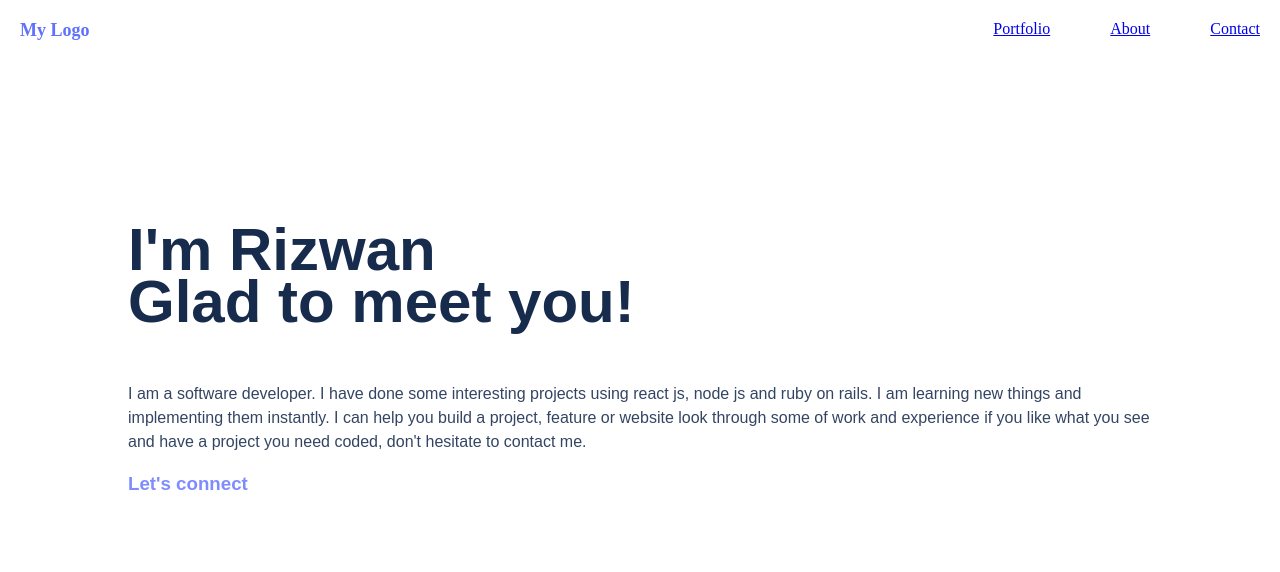
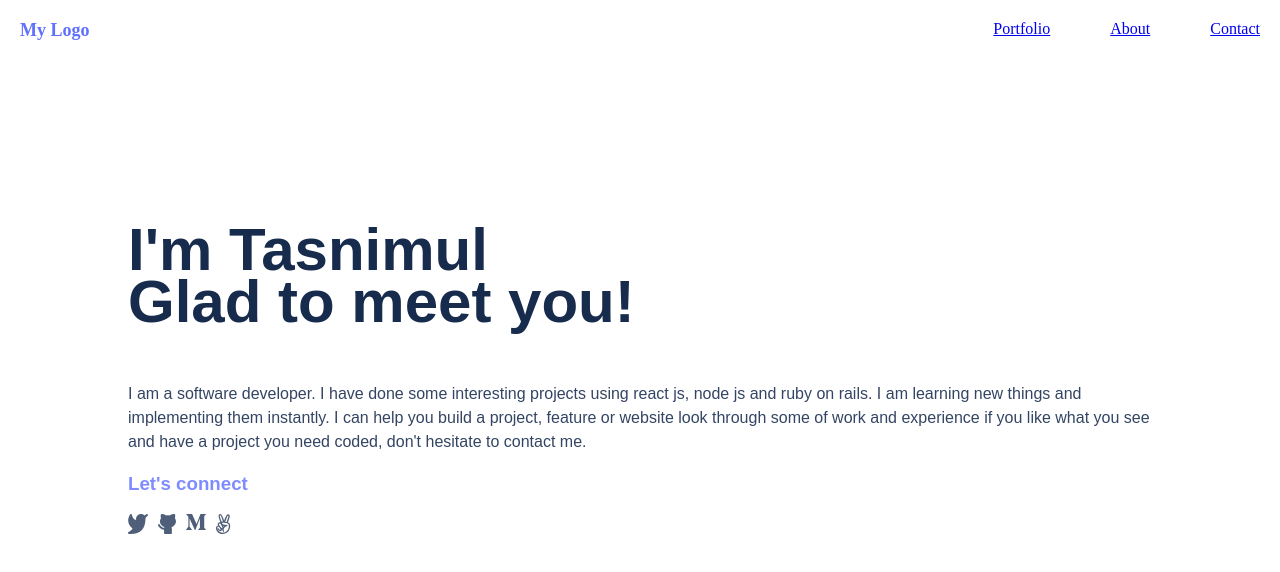
Before and after one commit to tasnimulhasan07/skel-new, a website: page index.html in a window 1280 px wide. Drawn offline with Linux system fonts and the light colour scheme.

Commit message:
update index
add images links into html

```diff
--- a/index.html
+++ b/index.html
@@ -4,10 +4,10 @@
     <meta charset="UTF-8">
     <meta http-equiv="X-UA-Compatible" content="IE=edge">
     <meta name="viewport" content="width=device-width, initial-scale=1.0">
-    <title>Rizwan Hasan Portfolio</title>
+    <title>Tasnimul Hasan Portfolio</title>
     <link href="styles.css" rel="stylesheet" type="text/css">
     <style>
-        body{background: url("Image/backimg.png");
+        body{background: url("image\pic.png");
         background-repeat: no-repeat;
         background-attachment: fixed;
         background-size: cover;
@@ -43,7 +43,7 @@
     <br>
     <section class="homepage">
         <div class="introduction">
-            <div class="intro"><h1>I'm Rizwan <br>Glad to meet you!</h1></div>
+            <div class="intro"><h1>I'm Tasnimul <br>Glad to meet you!</h1></div>
             <br>
             <br>
             <br>
@@ -64,10 +64,10 @@
             <br>
             <div class="social">
                 <ul>
-                    <li class="icon"><a href=""><img src="Image/twitter.png" alt="" /></a></li>
-                    <li class="icon"><a href=""><img src="Image/github.png" alt="" /></a></li>
-                    <li class="icon"><a href=""><img src="Image/medium.png" alt="" /></a></li>
-                    <li class="icon"><a href=""><img src="Image/angellist.png" alt="" /></a></li>
+                    <li class="icon"><a href=""><img src="image/twitter.svg" alt="" /></a></li>
+                    <li class="icon"><a href=""><img src="image/github.svg" alt="" /></a></li>
+                    <li class="icon"><a href=""><img src="image/medium.svg" alt="" /></a></li>
+                    <li class="icon"><a href=""><img src="image/angellist.svg" alt="" /></a></li>
                 </ul>
 
             </div>
```
